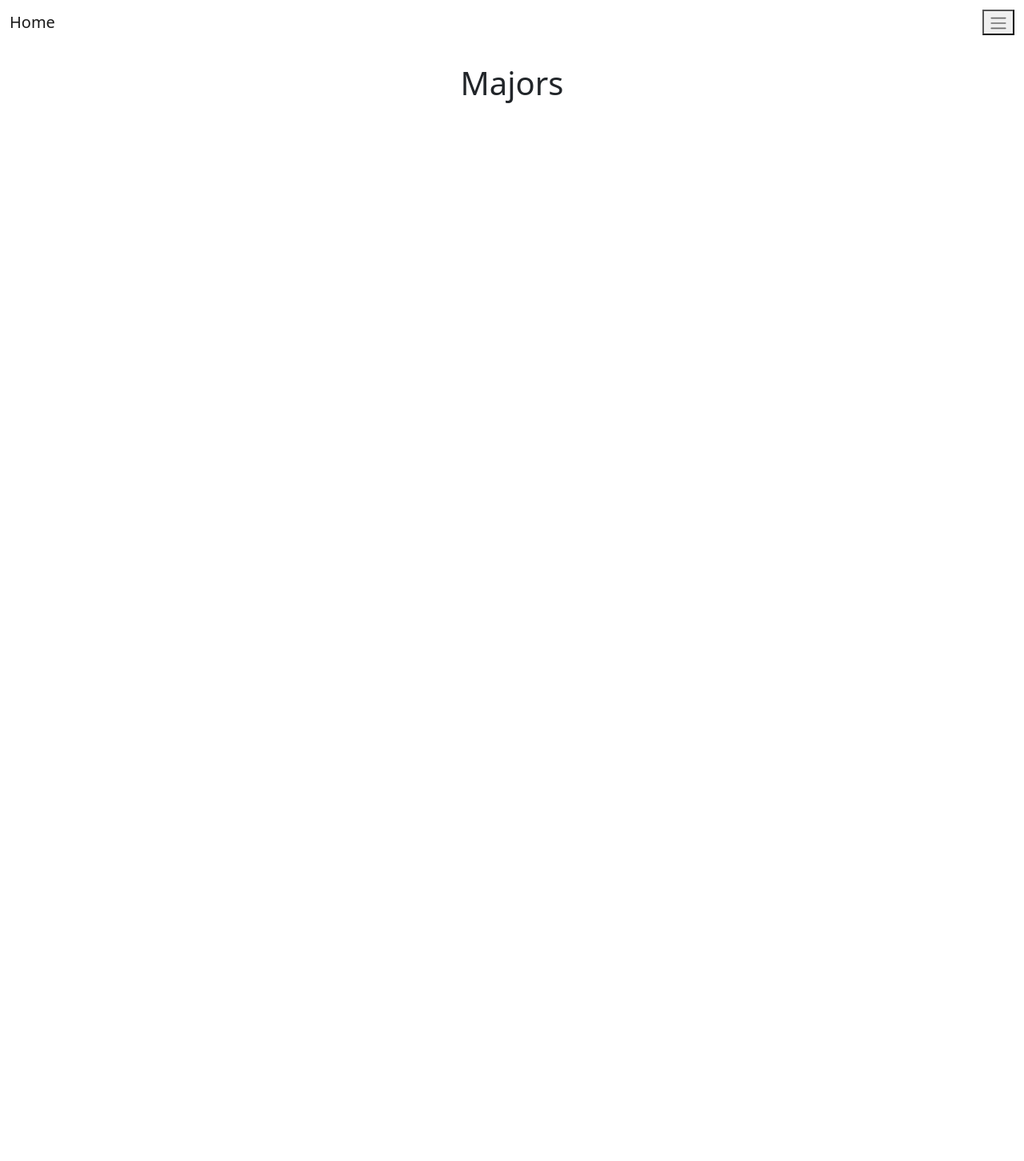
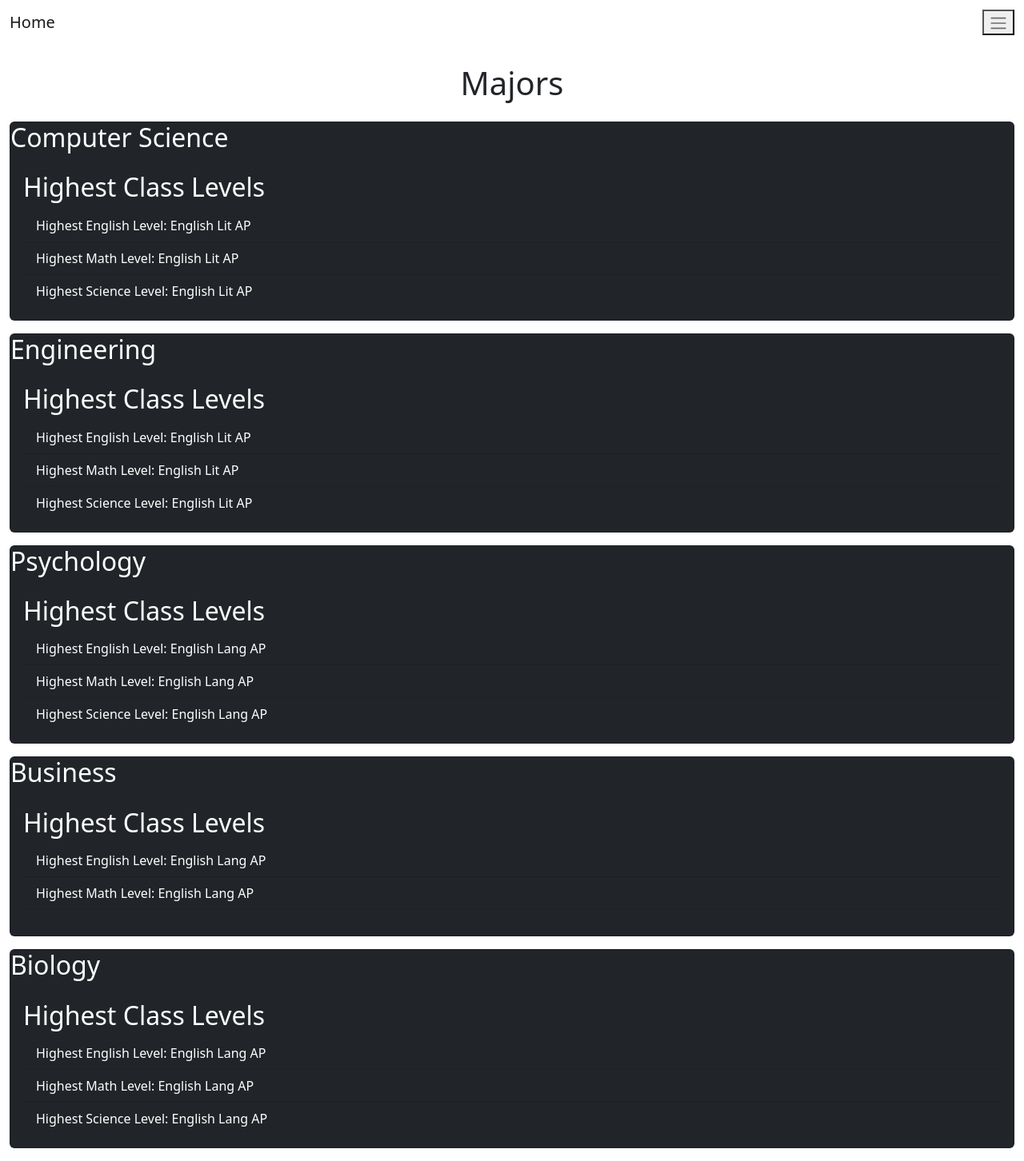
Before and after one commit to Edwin-niwd3/Internship-Project, a Flask app: page /results in a window 1280 px wide. Before the commit the page is almost empty. Shown: the whole page at 80% size. Before the commit the page ends 129 px from the top, so only its background shows below. Run offline with Flask 3, Linux system fonts and the light colour scheme; parts of the project's set-up code (start-up, migrations or seed data) failed here and were passed over.

Commit message:
Display queried results of majors

```diff
--- a/website/templates/results.html
+++ b/website/templates/results.html
@@ -3,6 +3,32 @@
 {% block main %}
 <div class="container-fluid mt-3 justify-content-center align-items-center">
   <h1 class="my-4 d-flex justify-content-center">Majors</h1>
-
+  {% for majors in filtered_majors %}
+  <div class="card text-bg-dark mb-3">
+    <div class="class-header">
+      <h2>{{majors.Major_Name}}</h2>
+    </div>
+    <div class="card-body">
+      <h2 class = "card-title">Highest Class Levels</h2>
+      <ul class = "list-group list-group-flush text-bg-dark">
+        <li class = "text-bg-dark list-group-item">
+          {% if majors.English_Level %}
+          Highest English Level: {{majors.English_Level}}
+          {% endif %}
+        </li>
+        <li class = "text-bg-dark list-group-item">
+          {% if majors.Math_Level %}
+          Highest Math Level: {{majors.English_Level}}
+          {% endif %}
+        </li>
+        <li class = "text-bg-dark list-group-item">
+          {% if majors.Science_Level %}
+          Highest Science Level: {{majors.English_Level}}
+          {% endif %}
+        </li>
+      </ul>
+    </div>
+  </div>
+  {% endfor %}
 </div>
 {% endblock %}
```
